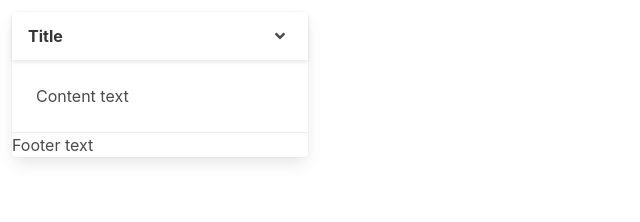
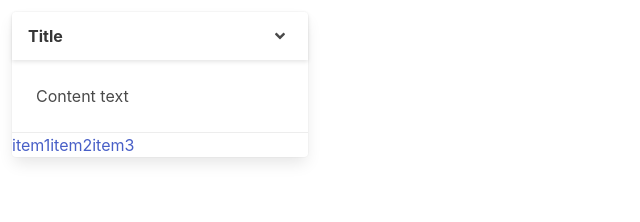
Before and after one commit to huuff/vuelma, a Vue app: page /card in a window 1280 px wide. Shown: the top 222 px of the page, without its empty margins (0-640 px from the left). Built offline with nearby package versions, Linux system fonts and the light colour scheme.

Commit message:
styiling footer items

```diff
--- a/src/components/BaseCard.vue
+++ b/src/components/BaseCard.vue
@@ -5,7 +5,7 @@
         <p v-if="title" class="card-header-title">
           {{ title }}
         </p>
-        <div v-if="icon" class="card-header-icon"> <!-- TODO: Check whether it works with fontawesome -->
+        <div v-if="icon" class="card-header-icon">
           <span class="icon">
             <font-awesome-icon :icon="icon" aria-hidden></font-awesome-icon>
           </span>
@@ -20,17 +20,34 @@
     <div v-if="$slots.content" class="card-content">
       <slot name="content"></slot>
     </div>
-    <footer v-if="$slots.footer" class="card-footer">
-      <!-- TODO: How could I do card-footer-items? -->
+    <footer v-if="$slots.footer || $slots.footerItems" class="card-footer">
       <slot name="footer"></slot>
+      <slot name="footerItems"></slot>
     </footer>
   </div>
 </template>
 
 <script setup lang="ts">
+import { useSlots, onMounted, onBeforeUpdate} from 'vue';
+
 const props = defineProps<{
   title?: string;
   image?: string;
   icon?: string | [string, string];
 }>();
+
+onBeforeUpdate(() => addClassToFooterItems());
+onMounted(() => addClassToFooterItems());
+
+// HACK: This feels hacky, at least, and also
+// the classes seem to go away when dev-server reloads the page
+function addClassToFooterItems() {
+  const slots = useSlots();
+
+  if (slots && slots.footerItems) {
+    for (const item of slots.footerItems()) {
+      item.el?.classList.add("card-footer-item");
+    }
+  }
+}
 </script>
--- a/src/pages/ExampleCard.vue
+++ b/src/pages/ExampleCard.vue
@@ -4,8 +4,10 @@
       <template #content>
         Content text
       </template>
-      <template #footer>
-        Footer text
+      <template #footerItems>
+        <a href="#">item1</a>
+        <a href="#">item2</a>
+        <a href="#">item3</a>
       </template>
     </base-card>
   </div>
```
